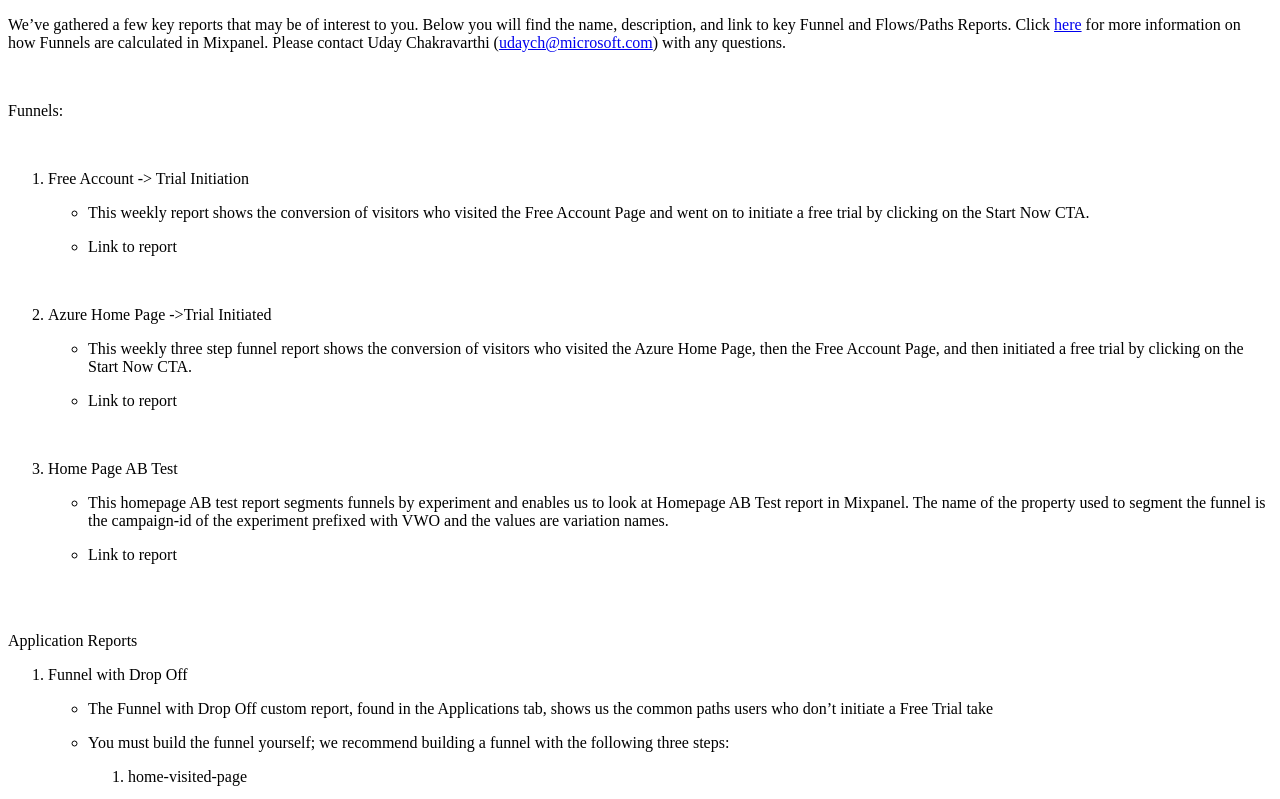
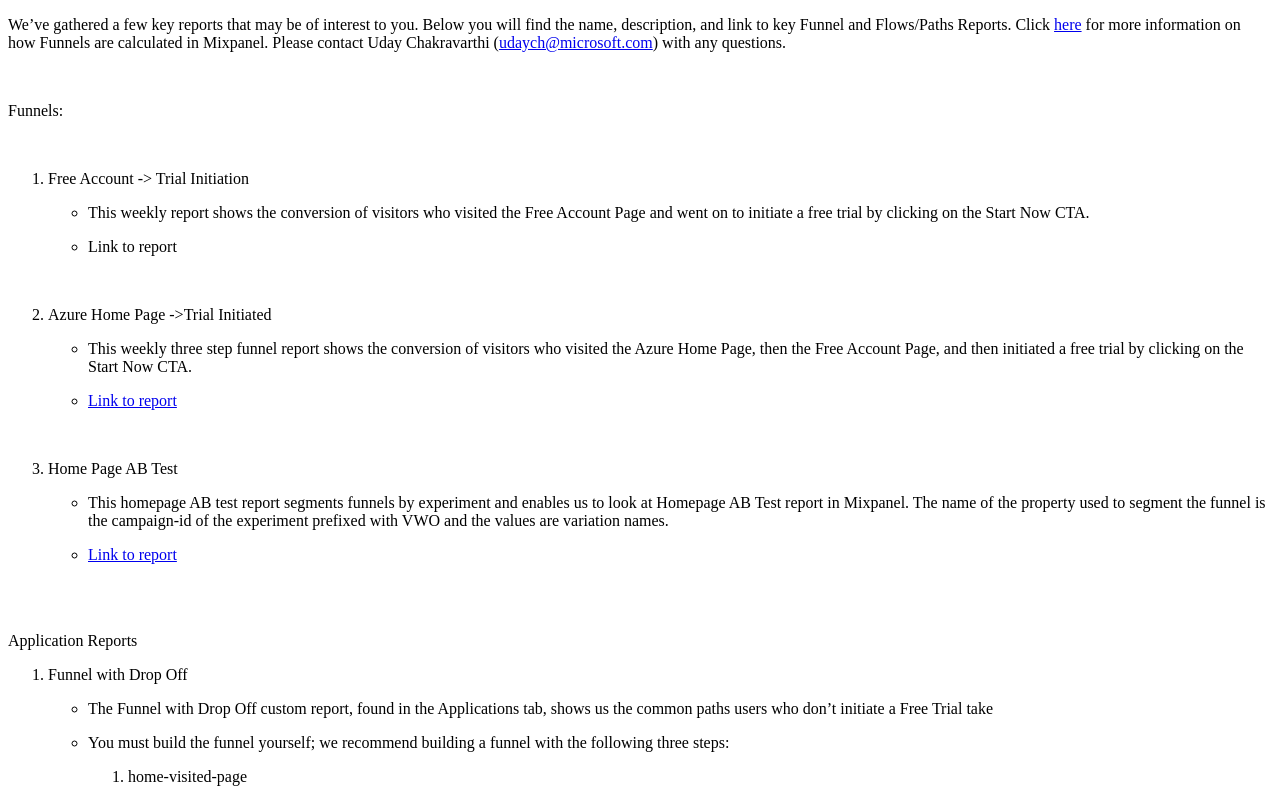
Before and after one commit to mixpanel-platform/mixpanel-voot-demo-866573-KB9ZGsO, a plain HTML site: page index.html in a window 1280 px wide. Shown: the top 799 px of the page. Drawn offline with Linux system fonts and the light colour scheme.

Commit message:
Update via Mixpanel editor

```diff
--- a/index.html
+++ b/index.html
@@ -14,7 +14,8 @@
 <li><p>This weekly report shows the conversion of visitors who visited the Free Account Page and went on to initiate a free trial by clicking on the Start Now CTA. </p>
 
 </li>
-<li><p><href="https://mixpanel.com/report/788637/funnels/#view/1483585/from_date:-6,to_date:0" >Link to report </p>
+<li><p>
+  <a <href="https://mixpanel.com/report/788637/funnels/#view/1483585/from_date:-6,to_date:0" >Link to report</a> </p>
 
 </li>
 </ul>
@@ -27,7 +28,8 @@
 <li><p>This weekly three step funnel report shows the conversion of visitors who visited the Azure Home Page, then the Free Account Page, and then initiated a free trial by clicking on the Start Now CTA. </p>
 
 </li>
-<li><p><href="#view/1573533/from_date:-6,to_date:0" >Link to report</a> </p>
+<li><p>
+  <a href="https://mixpanel.com/report/788637/funnels/#view/1573533/from_date:-6,to_date:0" >Link to report</a> </p>
 
 </li>
 </ul>
@@ -40,7 +42,8 @@
 <li><p>This homepage AB test report segments funnels by experiment and enables us to look at Homepage AB Test report in Mixpanel. The name of the property used to segment the funnel is the campaign-id of the experiment prefixed with VWO and the values are variation names. </p>
 
 </li>
-<li><p><href="#view/1576797/from_date:-1,segfilter:(filters:!((dropdown_tab_index:0,property:(name:VWO-Test-ID-1113,source:properties,type:string),selected_property_type:string,type:string)),op:and),segment_type:string,to_date:0" >Link to report</a></p>
+<li><p>
+  <a href="https://mixpanel.com/report/788637/funnels/#view/1576797/from_date:-1,segfilter:(filters:!((dropdown_tab_index:0,property:(name:VWO-Test-ID-1113,source:properties,type:string),selected_property_type:string,type:string)),op:and),segment_type:string,to_date:0" >Link to report</a></p>
 
 </li>
 </ul>
@@ -95,10 +98,4 @@
 
 </ol><br />
   </head>
-  <body class="mixpanel-platform-body">
-    <h1>Hello, World!</h1>
-    <script>
-      // Run queries and display results here
-    </script>
-  </body>
 </html>
```
